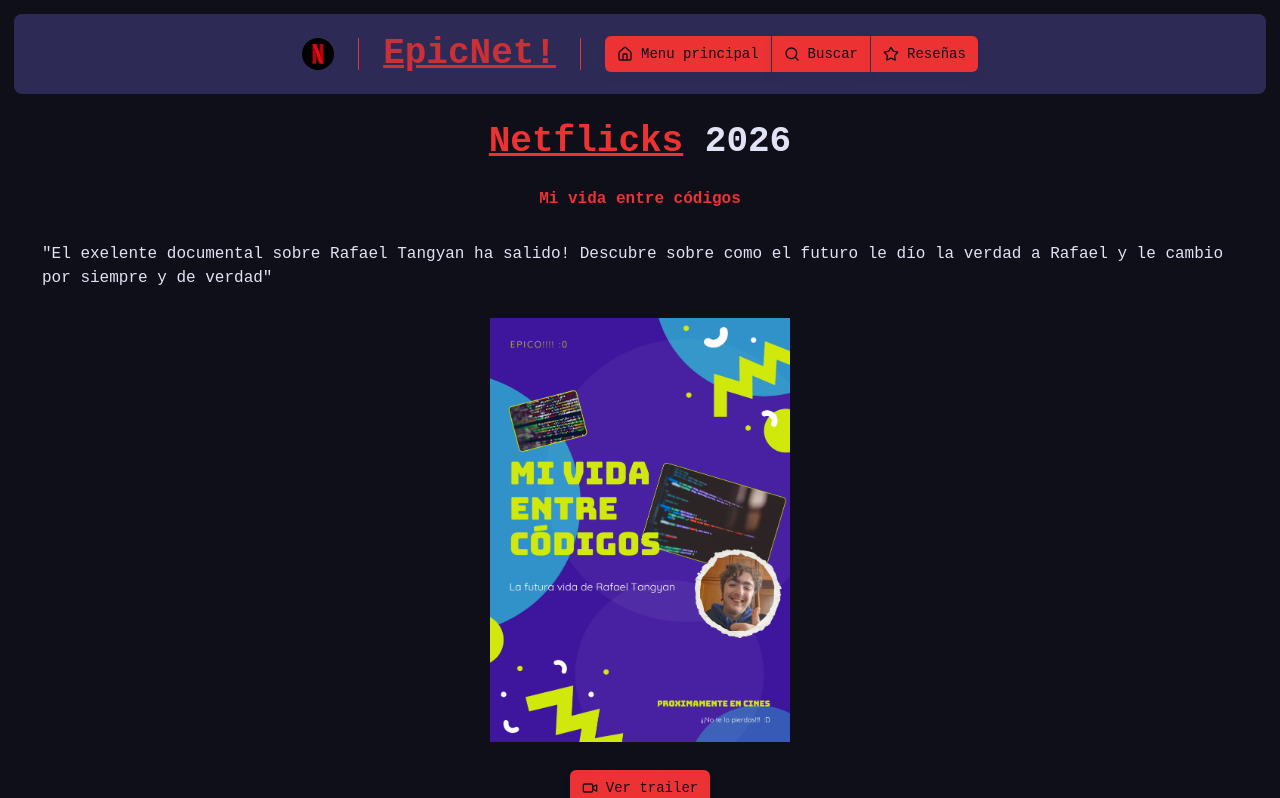
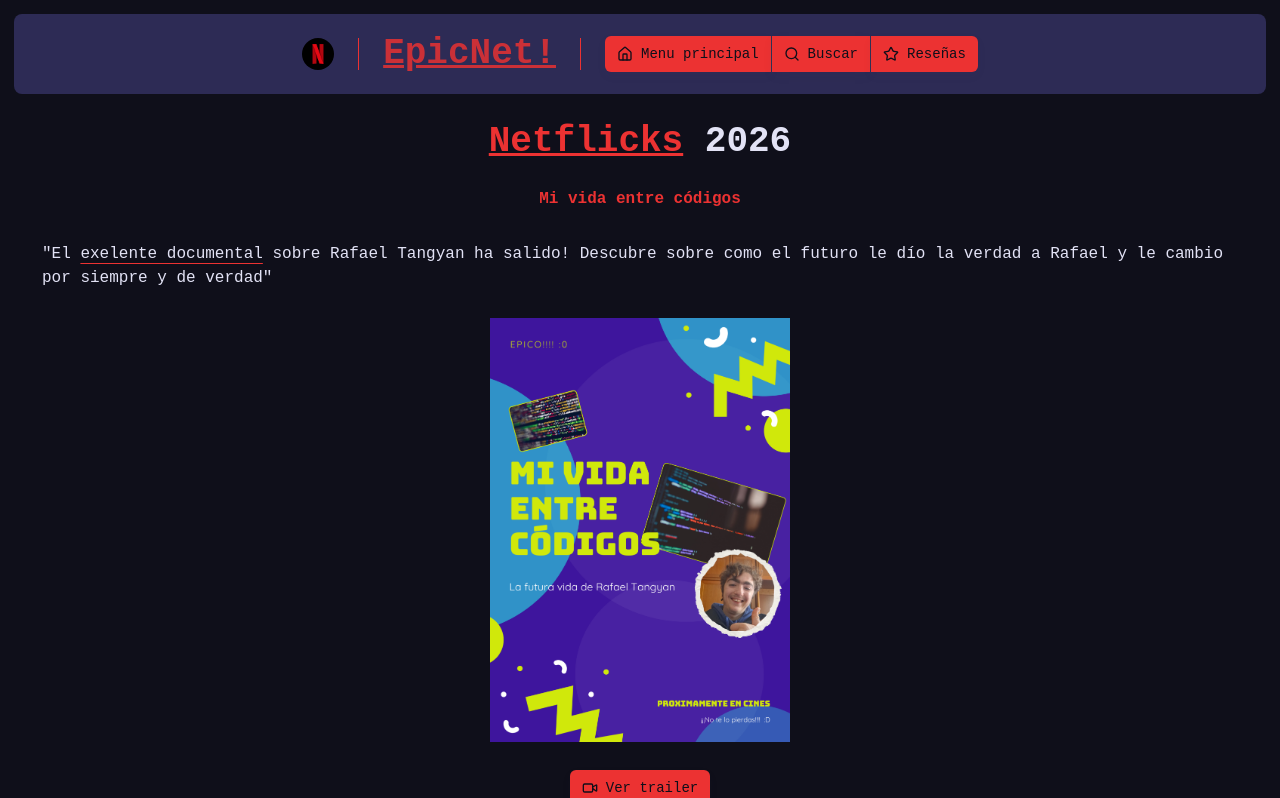
Before and after one commit to RafaDEV99/school-netflicks-2036, a React (Vite) app: page / in a window 1280 px wide. Shown: the top 798 px of the page. Built offline with nearby package versions, Linux system fonts and the light colour scheme.

Commit message:
Set global underline offset to 5

```diff
--- a/src/App.tsx
+++ b/src/App.tsx
@@ -31,7 +31,7 @@
   console.log(count)
 
   return (
-    <div className='p-3.5'>
+    <div className='p-3.5 underline-offset-5'>
 
     <CursorProvider>
       <Cursor />
@@ -70,7 +70,7 @@
       <h1 className='font-bold text-4xl'><a className='hover:animate-pulse text-primary underline underline-offset-2'>Netflicks</a> 2026</h1>
       <h2 className={`${classUnder} text-1.8xl`}>Mi vida entre códigos</h2>
       <p>
-        "El exelente documental sobre Rafael Tangyan ha salido!
+        "El <a className='underline decoration-primary'>exelente documental</a> sobre Rafael Tangyan ha salido!
         Descubre sobre como el futuro le dío la verdad a Rafael y le cambio por siempre y de verdad"
       </p>
       <img width={300} height={300} src={PosterRafa}></img>
```
